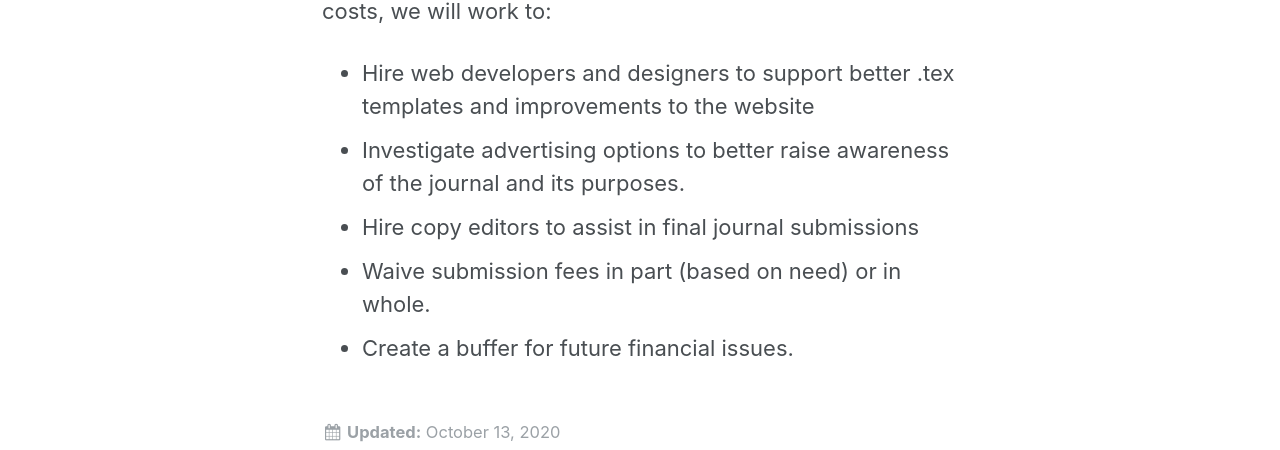
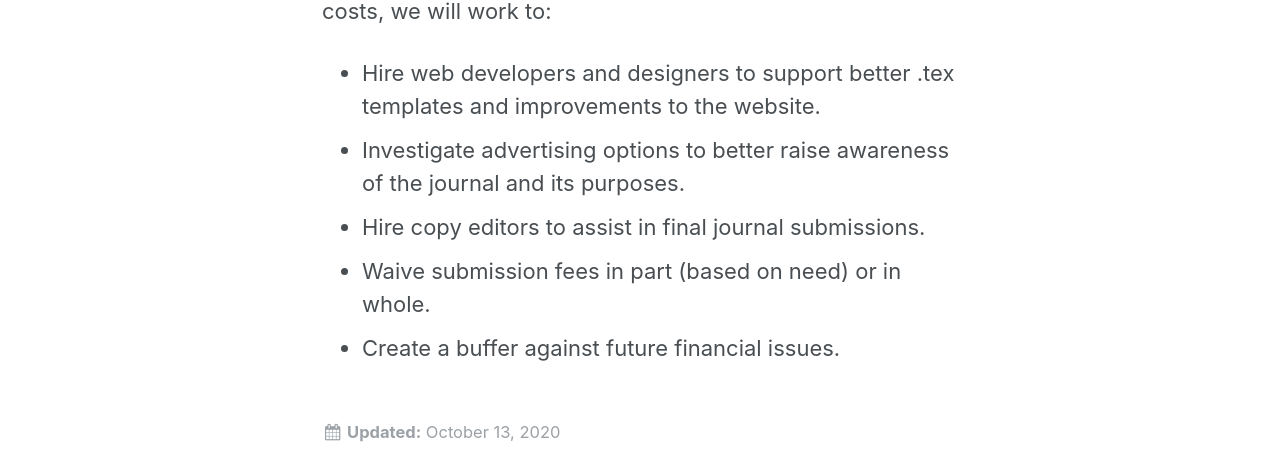
Before and after one commit to livecomsjournal/livecomsjournal.github.io, a Jekyll site: the page built from _about_livecoms/04_donations.md, in a window 1280 px wide and 900 px high, scrolled down 1557 px. Shown: the part 200-650 px from the top of the window. Built offline with Jekyll 4.4.1, drawn with Linux system fonts in a browser that asks for light colours.

Commit message:
Update 04_donations.md

```diff
--- a/_about_livecoms/04_donations.md
+++ b/_about_livecoms/04_donations.md
@@ -46,8 +46,8 @@ $100 for each article upon submission, from which we receive about
 $80 after charges from Scholastica and processing fees.
 
 If we raise more money through donations than cover our costs, we will work to:
-  * Hire web developers and designers to support better .tex templates and improvements to the website
+  * Hire web developers and designers to support better .tex templates and improvements to the website.
   * Investigate advertising options to better raise awareness of the journal and its purposes.
-  * Hire copy editors to assist in final journal submissions
+  * Hire copy editors to assist in final journal submissions.
   * Waive submission fees in part (based on need) or in whole.
-  * Create a buffer for future financial issues.
+  * Create a buffer against future financial issues.
```
